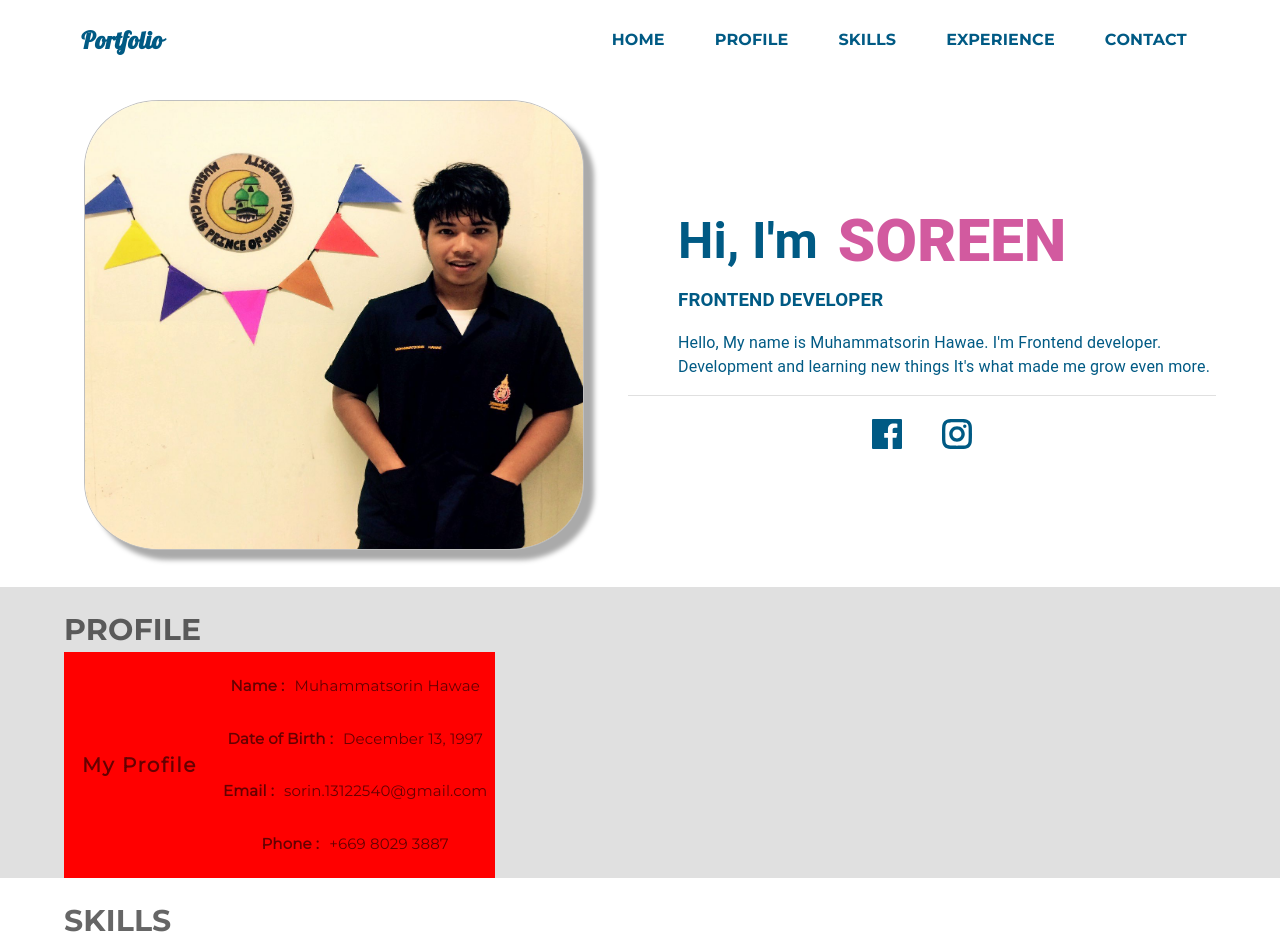
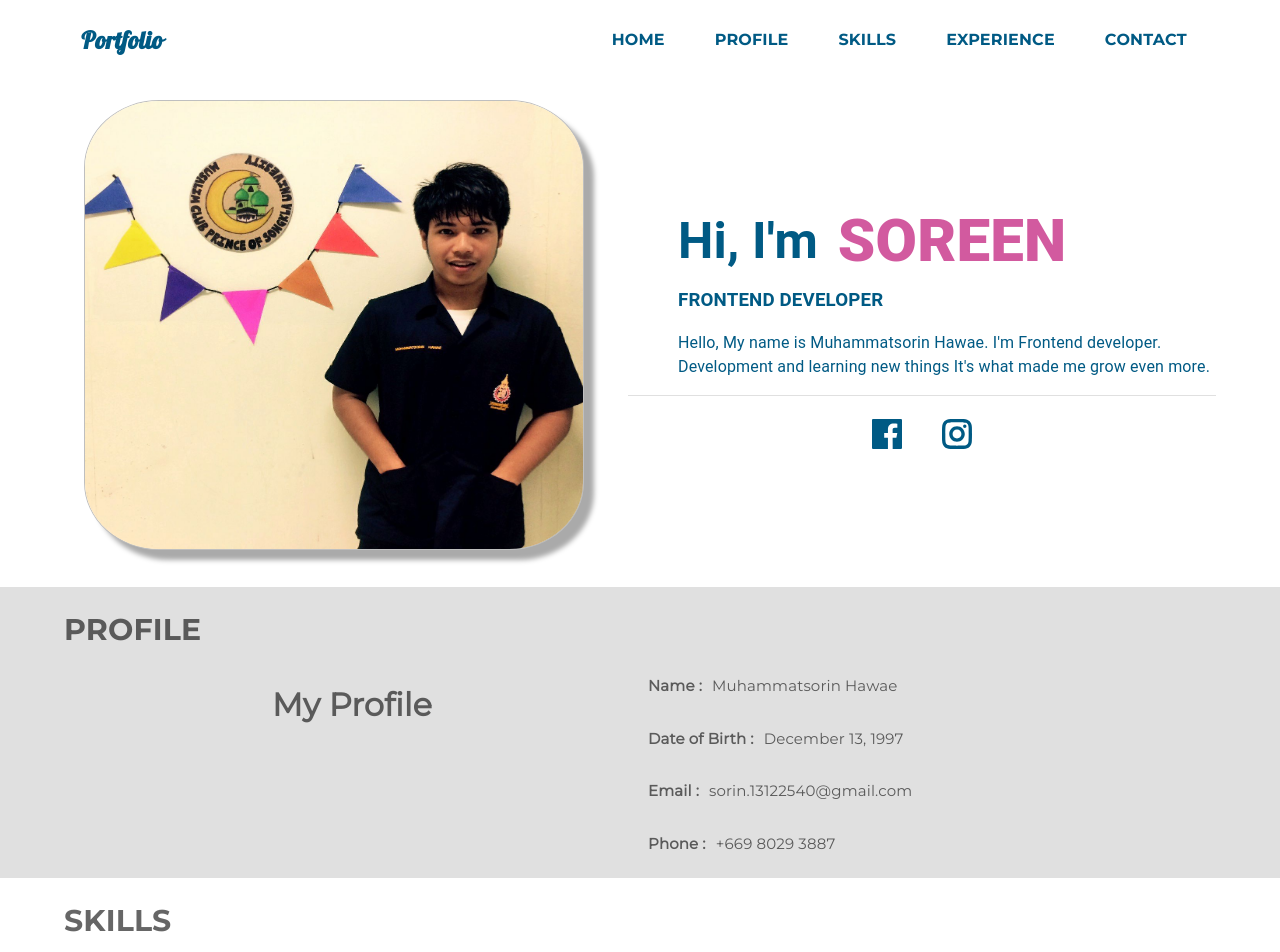
Before and after one commit to Muhammatsorin/next-portfolio, a Next.js app: page / in a window 1280 px wide. Shown: the top 952 px of the page. Built offline with nearby package versions, Linux system fonts and the light colour scheme.

Commit message:
deploy / test 6

```diff
--- a/components/profile/Profile.js
+++ b/components/profile/Profile.js
@@ -12,7 +12,7 @@ import Stack from '@mui/material/Stack';
 const Profile = (props) => {
 
     const Item = styled(Paper)(({ theme }) => ({
-        backgroundColor: 'red',
+        backgroundColor: '#E0E0E0',
         fontFamily: 'Montserrat',
         padding: theme.spacing(1),
         textAlign: 'center',
@@ -26,12 +26,12 @@ const Profile = (props) => {
             <Profile_Wrapper>
                 <Container maxWidth="lg" className={styles.container}>
                     <h1 className={styles.title} id={props.id}>profile</h1>
-                    <Grid container rowSpacing={1} columnSpacing={{ xs: 1, sm: 2, md: 3 }} className={styles.row1}>
-                        <Grid item xs={12} md={6} className={styles.grid1}>
-                            <Item className={styles.item1}>
+                    <Grid container rowSpacing={1} columnSpacing={{ xs: 1, sm: 2, md: 3 }}>
+                        <Grid item xs={12} className={styles.grid1}>
+                            <Item className={styles.grid1_item1}>
                                 <h1>My Profile</h1>
                             </Item>
-                            <Item className={styles.item2}>
+                            <Item className={styles.grid1_item2}>
                                 <div className={styles.details}>
                                     <p className={styles.pt}>Name :</p>
                                     <p className={styles.pd}>Muhammatsorin Hawae</p>
@@ -50,7 +50,6 @@ const Profile = (props) => {
                                 </div>
                             </Item>
                         </Grid>
-
                     </Grid>
                 </Container>
             </Profile_Wrapper>
--- a/components/profile/Profile.module.css
+++ b/components/profile/Profile.module.css
@@ -16,10 +16,15 @@
     background-color: #E0E0E0;
 }
 
-.item1 {
-    display: flex;
-    align-items: center;
-    letter-spacing: 0.1em;
+.grid1_item1 {
+    color: red;
+    width: 50%;
+}
+
+.grid1_item2 {
+    color: red;
+    width: 50%;
+    text-align: start;
 }
 
 .item1::before {
```
